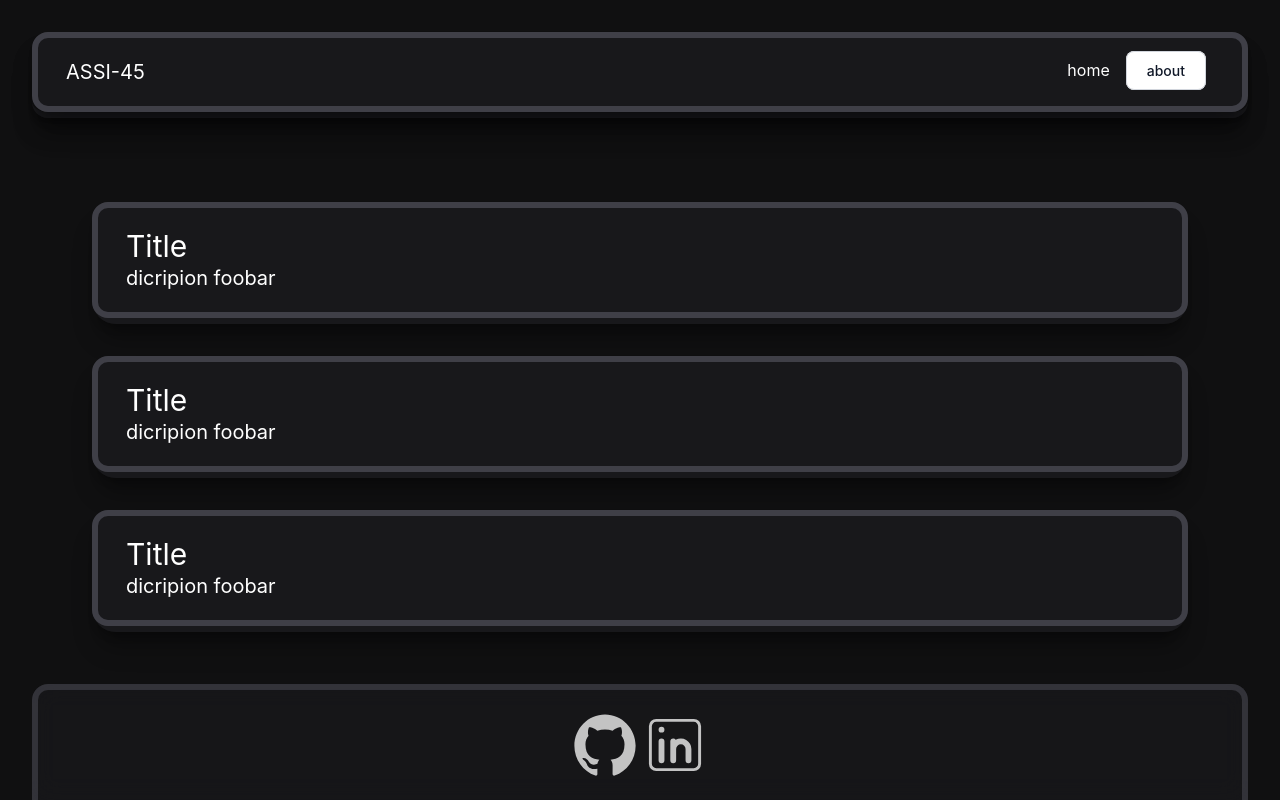
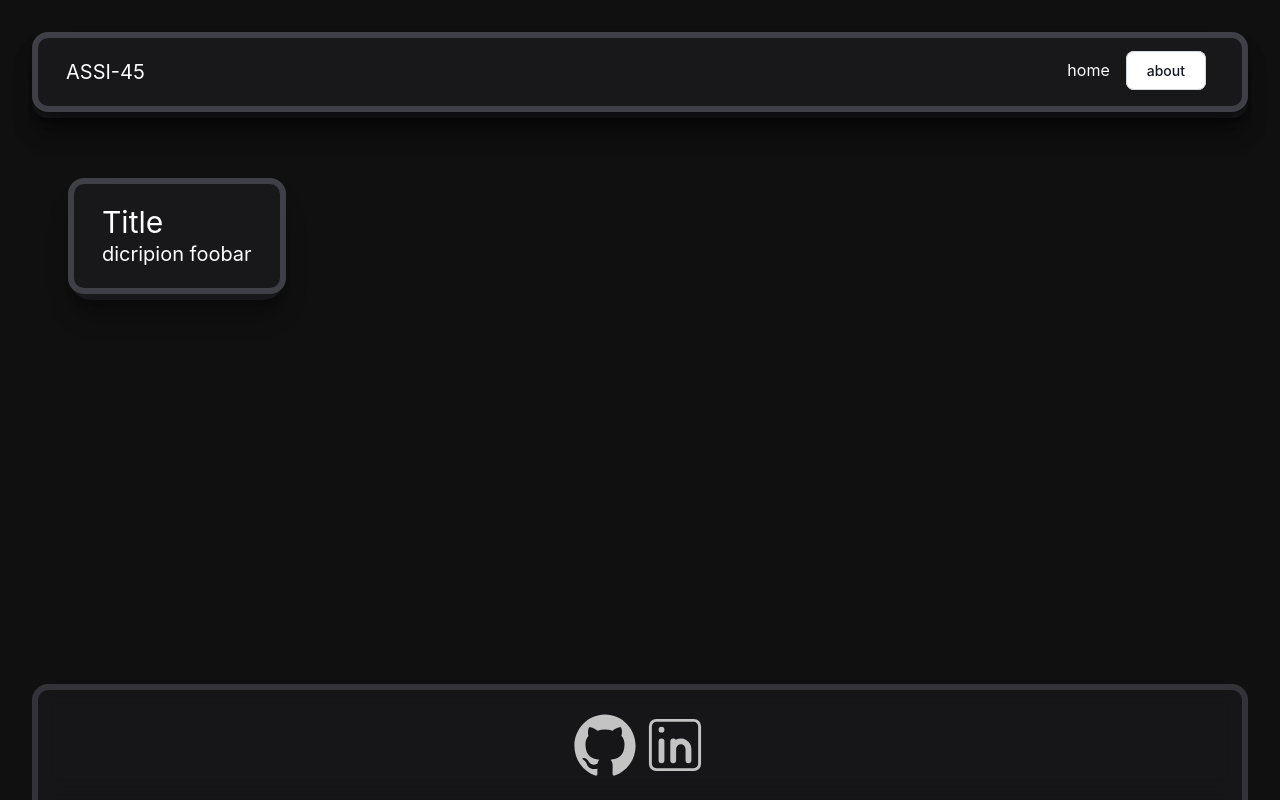
Before and after one commit to ASSI-45/blog, a React (Vite) app in the folder client/: page / in a window 1280 px wide. Built offline with nearby package versions, Linux system fonts and the light colour scheme.

Commit message:
added first card componet

```diff
--- a/client/src/App.tsx
+++ b/client/src/App.tsx
@@ -3,6 +3,7 @@ import Header from "./components/Header.tsx"
 import Footer from "./components/Footer.tsx"
 import AboutPage from "./pages/AboutPage.tsx"
 import HomePage from "./pages/HomePage.tsx"
+import RaspberryPiPage from "./pages/RaspberryPiPage.tsx"
 
 export default function App() {
 
@@ -14,6 +15,7 @@ export default function App() {
           <Routes>
             <Route path="/" element={<HomePage />} />
             <Route path="about" element={<AboutPage />} />
+            <Route path="blog-raspberry-pi-5" element={<RaspberryPiPage />} />
           </Routes>
         </div>
         <Footer></Footer>
--- a/client/src/components/Card.tsx
+++ b/client/src/components/Card.tsx
@@ -2,7 +2,7 @@
 export default function Card() {
   return(
     <>
-      <div className="m-8 border-b-6 rounded-3xl border-zinc-900 hover:border-purple-950 shadow-xl/30">
+      <div className="m-2 border-b-6 rounded-3xl border-zinc-900 hover:border-purple-950 shadow-xl/30">
         <div className="p-5 px-7 rounded-2xl border-solid border-6 border-zinc-700 hover:border-purple-700 bg-zinc-900 text-white font-inter">
           <img src="" alt="" />
           <h1 className="text-3xl">Title</h1>
--- a/client/src/pages/HomePage.tsx
+++ b/client/src/pages/HomePage.tsx
@@ -1,12 +1,13 @@
 import Card from "../components/Card.tsx";
+import { Link } from "react-router-dom";
 
 export default function HomePage() {
   return(
     <>
+      <div className="flex flex-wrap">
+        <Link to="blog-raspberry-pi-5"><Card/></Link>
+      </div>
       {/* <h1 className="text-4xl">Hello world! This site is still under construction 🏗️</h1> */}
-      <Card></Card>
-      <Card></Card>
-      <Card></Card>
-    </>
+   </>
   );
 }
--- /dev/null
+++ b/client/src/pages/RaspberryPiPage.tsx
@@ -0,0 +1,8 @@
+
+export default function RaspberryPiPage() {
+  return(
+    <>
+      <h1>My Raspberry pi</h1>
+    </>
+  );
+}
```
